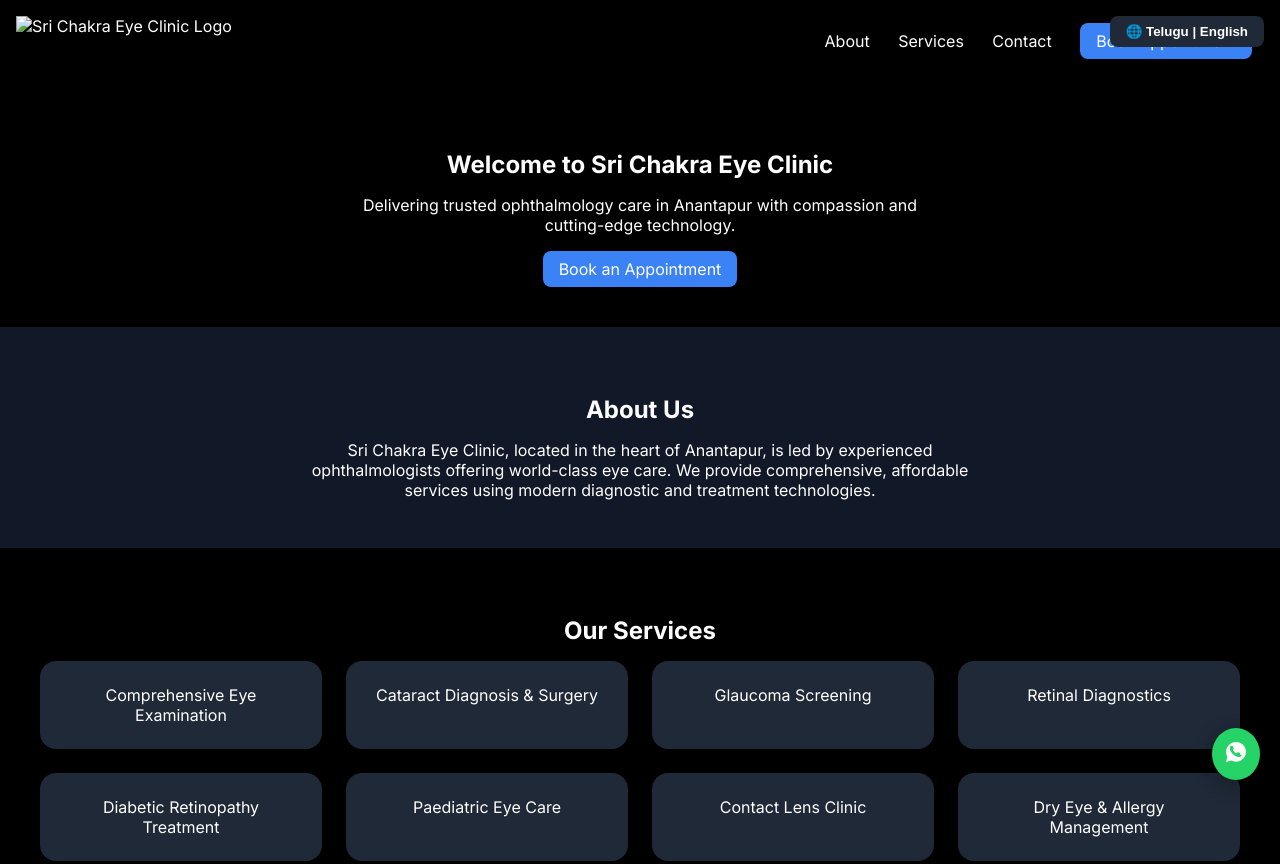
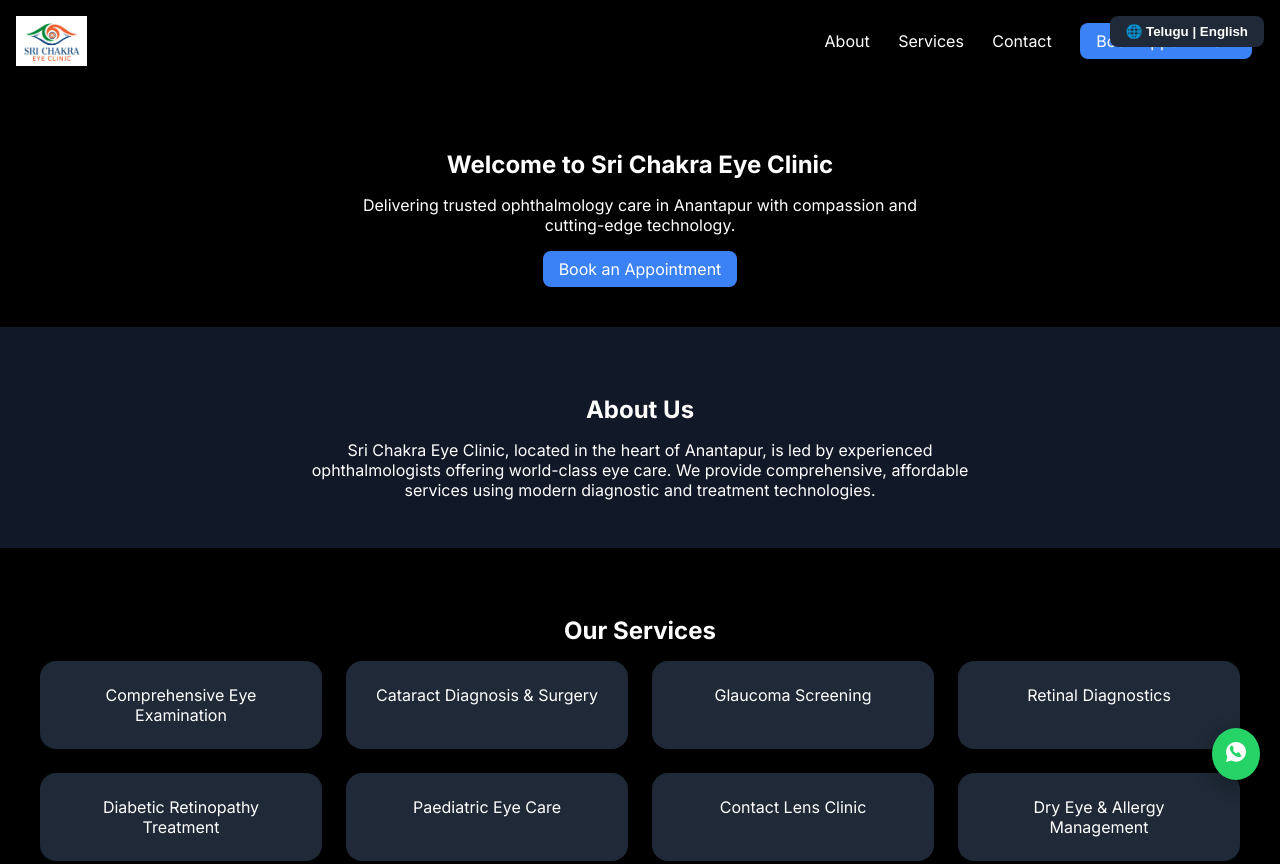
Before and after one commit to Media-Minds-Solutions/srichakraeyeclinic, a plain HTML site: page index.html in a window 1280 px wide. Shown: the top 864 px of the page. Drawn offline with Linux system fonts and the light colour scheme.

Commit message:
Update index.html

```diff
--- a/index.html
+++ b/index.html
@@ -157,7 +157,7 @@
 <body>
 
   <header>
-    <img src="/sri-chakra-logo.png" alt="Sri Chakra Eye Clinic Logo" height="50" />
+    <img src="/Sri CHakra with name.jpg" alt="Sri Chakra Eye Clinic Logo" height="50" />
     <nav>
       <a href="#about"><span class="en">About</span><span class="te">మా గురించి</span></a>
       <a href="#services"><span class="en">Services</span><span class="te">సేవలు</span></a>
```
